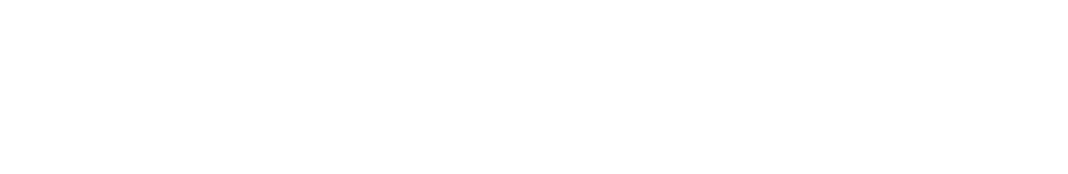
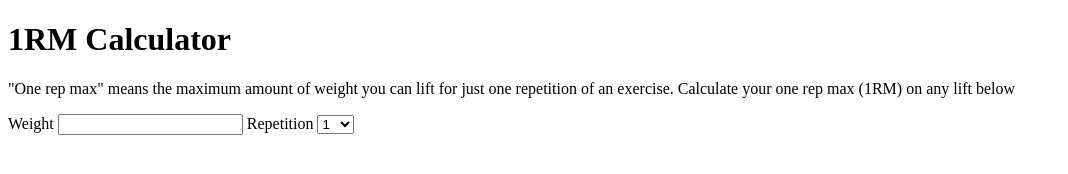
Before and after one commit to SonOfTchalla/1rm-calculator, a plain HTML site: page index.html in a window 1280 px wide. Shown: the whole page, without its empty margins (0-1068 px from the left). Drawn offline with Linux system fonts and the light colour scheme.

Commit message:
Add heading, description and inputs

```diff
--- a/index.html
+++ b/index.html
@@ -7,6 +7,28 @@
     <link rel="stylesheet" href="styles.css">
 </head>
 <body>
+    <h1>1RM Calculator</h1>
+
+    <p>"One rep max" means the maximum amount of weight you can lift for just one repetition of an exercise. Calculate your one rep max (1RM) on any lift below</p>
+
+    <label for="num">Weight</label>
+    <input id="num" name="num" type="number">
+
+
+    <label for="reps">Repetition</label>
+    <select id="reps" name="reps">
+        <option value="1">1</option>
+        <option value="2">2</option>
+        <option value="3">3</option>
+        <option value="4">4</option>
+        <option value="5">5</option>
+        <option value="6">6</option>
+        <option value="7">7</option>
+        <option value="8">8</option>
+        <option value="9">9</option>
+        <option value="10">10</option>
+    </select>
+
 
 </body>
 </html>
```
